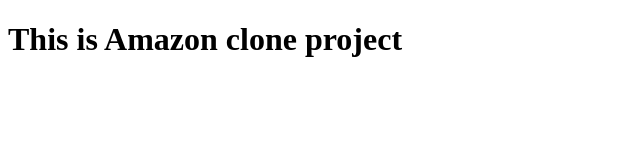
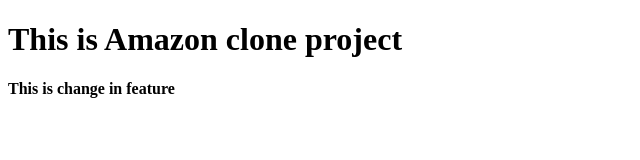
Before and after one commit to Sapana-Sabale-2024/Amazon_clone_project_2025, a plain HTML site: page index.html in a window 1280 px wide. Shown: the whole page, without its empty margins (0-640 px from the left). Drawn offline with Linux system fonts and the light colour scheme.

Commit message:
Add change in git

```diff
--- a/index.html
+++ b/index.html
@@ -7,5 +7,6 @@
 </head>
 <body>
     <h1>This is Amazon clone project</h1>
+    <h4>This is change in feature </h4>
 </body>
 </html>
```
